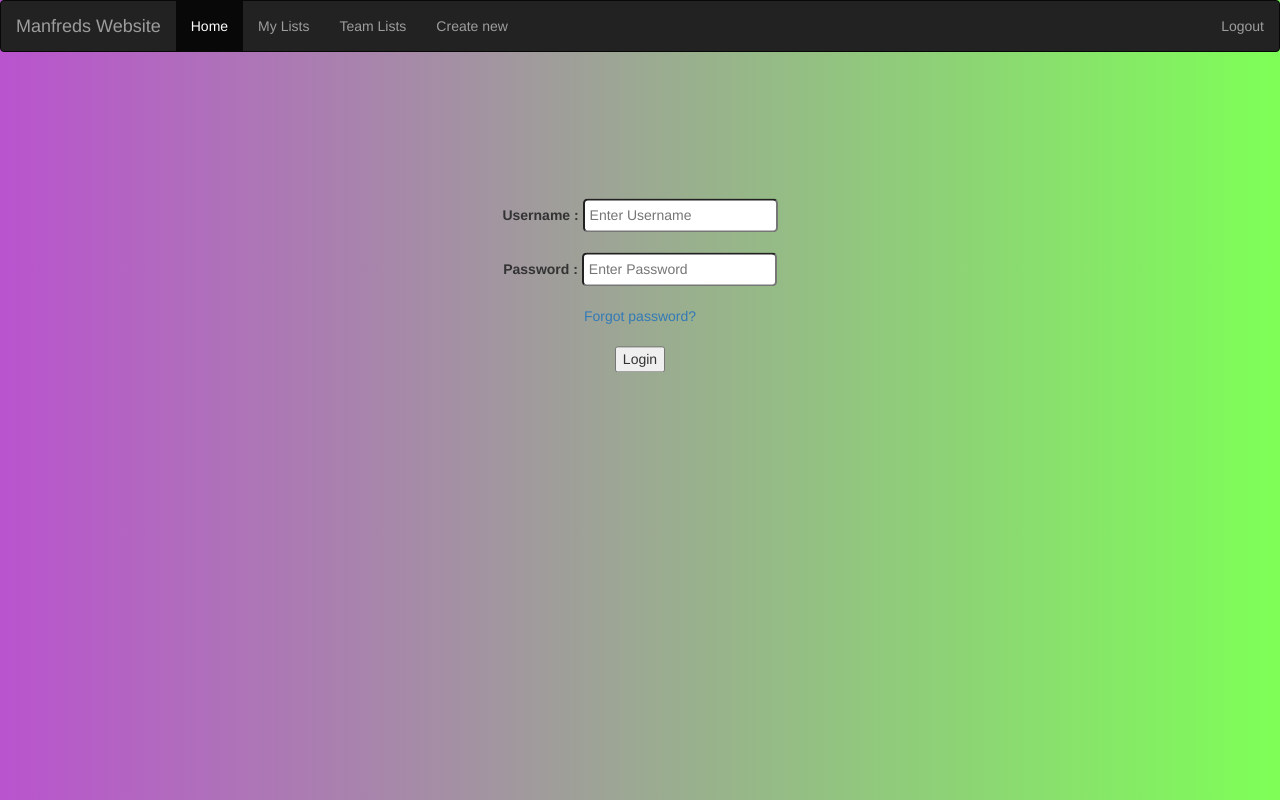
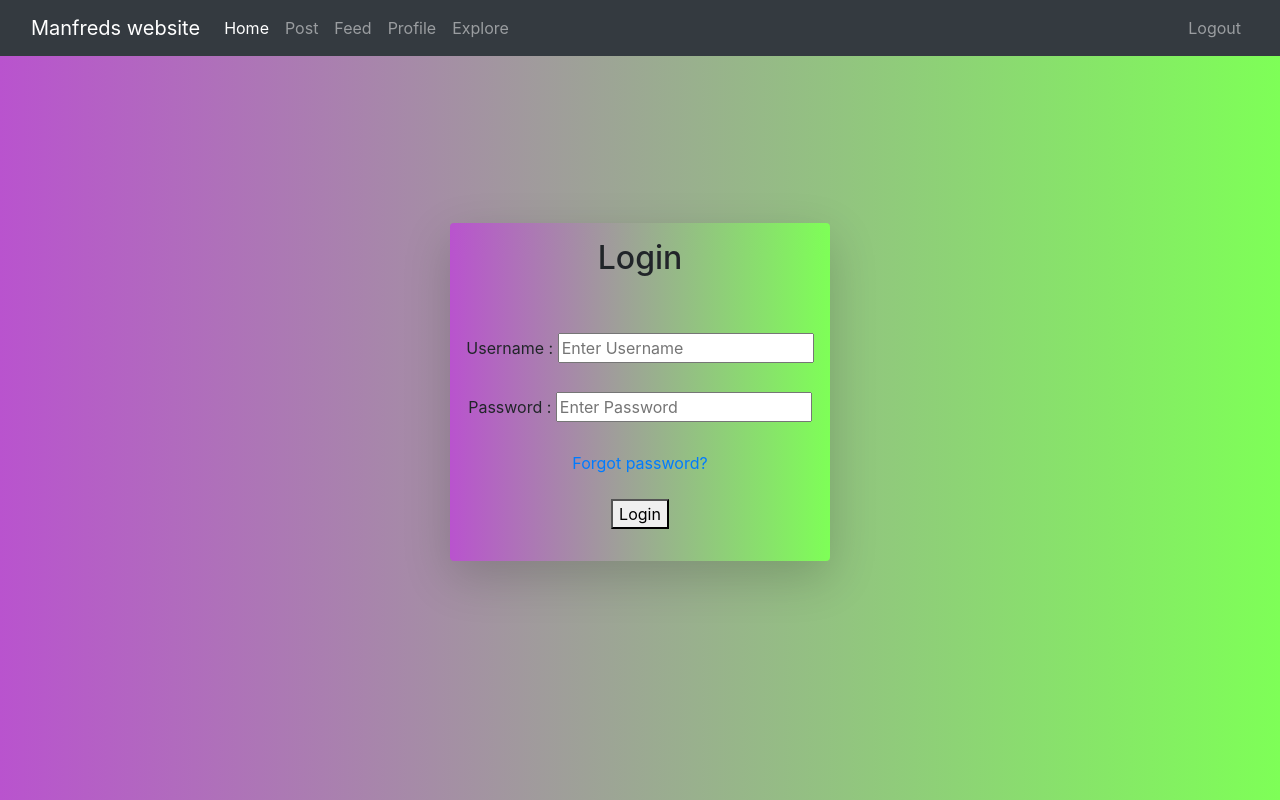
Before and after one commit to ManfredAr/DjangoWebsite, a Django app: template ToDoSite/register/templates/register/login.html in a window 1280 px wide. Run offline with Django 3.2, Linux system fonts and the light colour scheme; the template is opened without the code that fills it, so the values that code supplies are empty; some libraries are stand-ins or nearby versions.

Commit message:
Re-did the login and registration pages

```diff
--- a/ToDoSite/ToDoSite/settings.py
+++ b/ToDoSite/ToDoSite/settings.py
@@ -128,3 +128,4 @@ STATICFILES_DIRS = [os.path.join(BASE_DIR, 'static')]
 
 DEFAULT_AUTO_FIELD = 'django.db.models.BigAutoField'
 LOGIN_REDIRECT_URL = '/home'
+LOGOUT_REDIRECT_URL = '/login'
--- a/ToDoSite/ToDoSite/urls.py
+++ b/ToDoSite/ToDoSite/urls.py
@@ -16,11 +16,12 @@ Including another URLconf
 """
 from django.contrib import admin
 from django.urls import path, include
-from register.views import login_user, register_user
+from register.views import login_user, register_user, logout_user
 
 urlpatterns = [
     path('admin/', admin.site.urls),
     path('home/', include("home.urls")),
     path('login/', login_user),
     path('register/', register_user),
+    path('logout/', logout_user)
 ]
--- a/ToDoSite/home/templates/home/base.html
+++ b/ToDoSite/home/templates/home/base.html
@@ -1,36 +1,38 @@
 <!DOCTYPE html>
 {%load static%}
-<html>
+</html>
+
+<!doctype html>
+<html lang="en">
   <head>
-        <title>{% block title %}HomePage{% endblock %}</title>
+    <!-- Required meta tags -->
     <meta charset="utf-8">
-        <meta name="viewport" content="width=device-width, initial-scale=1">
-        <link rel="stylesheet" href="https://maxcdn.bootstrapcdn.com/bootstrap/3.4.1/css/bootstrap.min.css">
-        <script src="https://ajax.googleapis.com/ajax/libs/jquery/3.6.4/jquery.min.js"></script>
-        <script src="https://maxcdn.bootstrapcdn.com/bootstrap/3.4.1/js/bootstrap.min.js"></script>
+    <meta name="viewport" content="width=device-width, initial-scale=1, shrink-to-fit=no">
+
+    <!-- Bootstrap CSS -->
+    <link rel="stylesheet" href="https://cdn.jsdelivr.net/npm/bootstrap@4.3.1/dist/css/bootstrap.min.css" integrity="sha384-ggOyR0iXCbMQv3Xipma34MD+dH/1fQ784/j6cY/iJTQUOhcWr7x9JvoRxT2MZw1T" crossorigin="anonymous">
     {% block style %}
     <link rel="stylesheet" type="text/css" media="screen" href="{%static 'css/home.css'%}">
     {% endblock %}
+    <title>{% block title %}HomePage{% endblock %}</title>
   </head>
-
-
     {% block main %}
     <body id="bg" style="background-image: url('{%static 'image/background.jpg'%}');">
     {% endblock %}
-        <nav class="navbar navbar-inverse">
+        <nav class="navbar navbar-expand-lg navbar-dark bg-dark">
           <div class="container-fluid">
-              <div class="navbar-header">
-                <a class="navbar-brand" href="#">Manfreds Website</a>
+            <a class="navbar-brand" href="#">Manfreds website</a>
+            <div class="collapse navbar-collapse" id="navbarNavAltMarkup">
+              <div class="navbar-nav">
+                <a class="nav-link active" aria-current="page" href="#">Home</a>
+                <a class="nav-link" href="#">Post</a>
+                <a class="nav-link" href="#">Feed</a>
+                <a class="nav-link" href="#">Profile</a>
+                <a class="nav-link" href="#">Explore</a>
               </div>
-              <ul class="nav navbar-nav">
-                <li class="active"><a href="#">Home</a></li>
-                <li><a href="#">My Lists</a></li>
-                <li><a href="#">Team Lists</a></li>
-                <li><a href="#">Create new</a></li>
-              </ul>
-              <ul class="nav navbar-nav navbar-right">
-                <li><a href="#" class="logout">Logout</a></li>
-              </ul>
+            </div>
+            <div class="navbar-nav ml-auto">
+              <a class="nav-link" href="/logout">Logout</a>
             </div>
         </nav>
 
@@ -46,4 +48,10 @@
 
 
       {% block content %} {% endblock %}
+    <!-- Optional JavaScript -->
+    <!-- jQuery first, then Popper.js, then Bootstrap JS -->
+    <script src="https://code.jquery.com/jquery-3.3.1.slim.min.js" integrity="sha384-q8i/X+965DzO0rT7abK41JStQIAqVgRVzpbzo5smXKp4YfRvH+8abtTE1Pi6jizo" crossorigin="anonymous"></script>
+    <script src="https://cdn.jsdelivr.net/npm/popper.js@1.14.7/dist/umd/popper.min.js" integrity="sha384-UO2eT0CpHqdSJQ6hJty5KVphtPhzWj9WO1clHTMGa3JDZwrnQq4sF86dIHNDz0W1" crossorigin="anonymous"></script>
+    <script src="https://cdn.jsdelivr.net/npm/bootstrap@4.3.1/dist/js/bootstrap.min.js" integrity="sha384-JjSmVgyd0p3pXB1rRibZUAYoIIy6OrQ6VrjIEaFf/nJGzIxFDsf4x0xIM+B07jRM" crossorigin="anonymous"></script>
+  </body>
 </html>
--- a/ToDoSite/register/templates/register/login.html
+++ b/ToDoSite/register/templates/register/login.html
@@ -13,10 +13,12 @@
 {% endblock %}
 
 {% block content %}
-
+<div class="container">
+  <div class="shadow-lg p-3 mb-5 bg-white rounded" style="max-width: 60%;" id="box1">
+    <h2 style="text-align: center;"> Login</h2> <br><br>
     <form method="POST">
       {% csrf_token %}
-    <div class="container">
+        <div class="form-group">
           <div class="content">
             <label>Username : </label>
             <input type="text" class="rounded-input" placeholder="Enter Username" name="username" required>  <br><br>
@@ -27,5 +29,7 @@
           </div>
         </div>
     </form>
+  </div>
+</div>
 
 {% endblock %}
--- a/ToDoSite/register/views.py
+++ b/ToDoSite/register/views.py
@@ -1,5 +1,5 @@
 from django.shortcuts import render, redirect
-from django.contrib.auth import authenticate, login
+from django.contrib.auth import authenticate, login, logout
 from django.contrib import messages
 from .forms import RegisterUser
 
@@ -32,3 +32,7 @@ def register_user(request):
     else:
         form = RegisterUser()
     return render(request, 'register/register.html', {"form": form})
+
+def logout_user(request):
+    logout(request)
+    return redirect('/login/')
--- a/ToDoSite/static/css/login.css
+++ b/ToDoSite/static/css/login.css
@@ -1,22 +1,18 @@
 .container {
-    margin: auto;
-    width: 30%;
-    padding: 10px;
-    border-radius:10px;
-    top: 50%;
-    transform: translateY(60%);
+    display: flex;
+    justify-content: center;
+    align-items: center;
+    height: 90vh;
+}
 
+body {
+    background-image: linear-gradient(to right, rgb(185, 83, 206) , rgb(126, 255, 87));
 }
 
 .content {
     text-align: center;
 }
 
-.rounded-input {
-    padding:5px;
-    border-radius:5px;
-}
-
-body {
+#box1 {
     background-image: linear-gradient(to right, rgb(185, 83, 206) , rgb(126, 255, 87));
 }
```
Also changed, not shown: ToDoSite/home/views.py (+6 -2 lines), ToDoSite/register/forms.py (+9 -2 lines), ToDoSite/register/templates/register/register.html (+15 -13 lines), ToDoSite/static/css/register.css (+13 -0 lines). Lines whose indentation alone changed are shown as unchanged.
